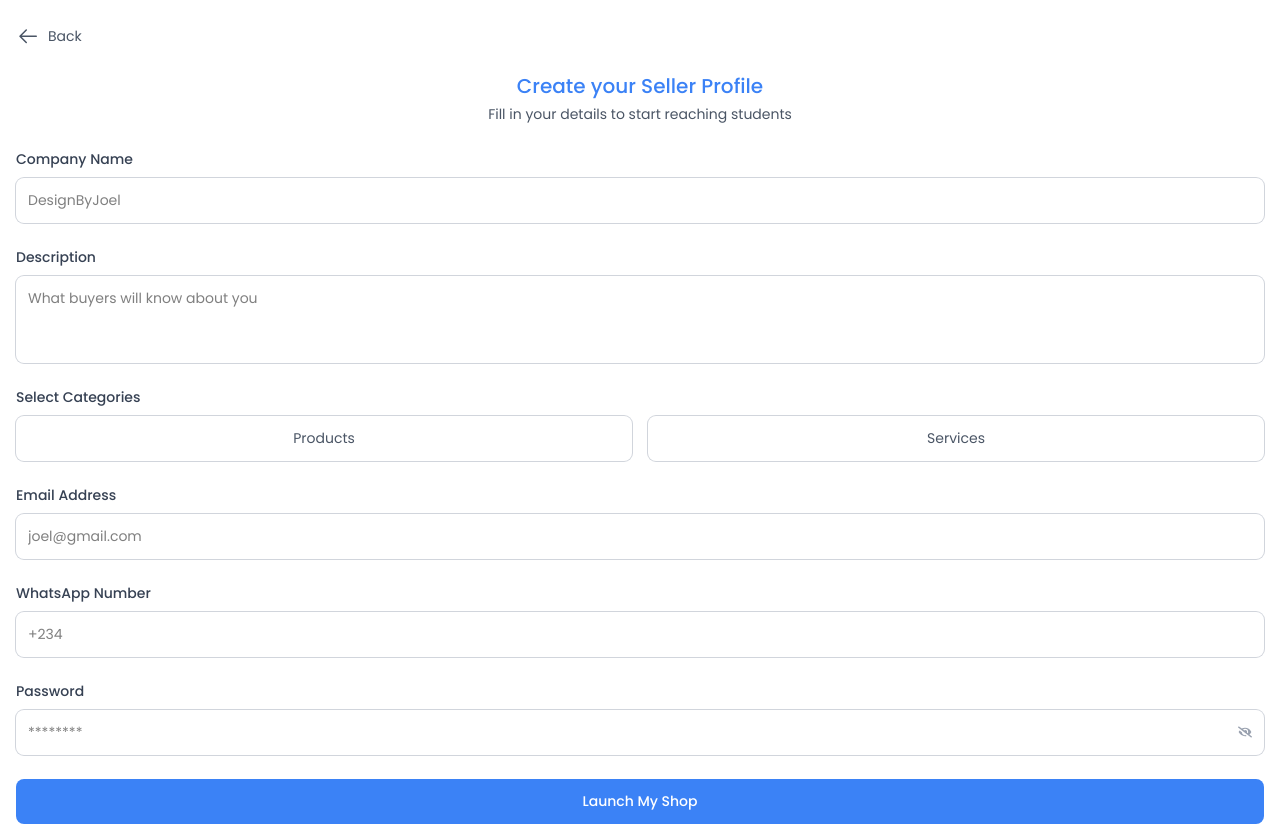
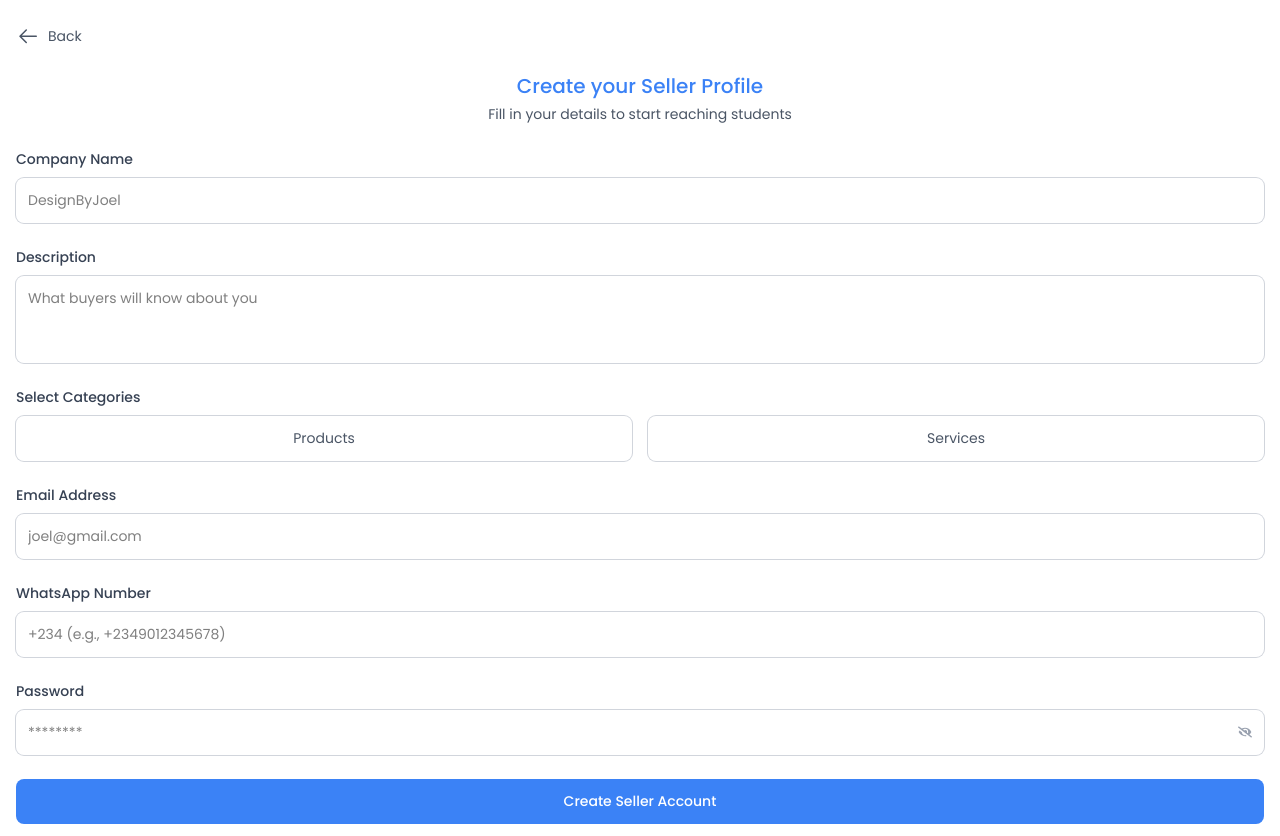
Before and after one commit to BuildingStartup/Haple, a React (Vite) app: page /signUp in a window 1280 px wide. Built offline with nearby package versions, Linux system fonts and the light colour scheme.

Commit message:
SignUp api commit

```diff
--- /dev/null
+++ b/src/features/authentication/useSignUp.js
@@ -0,0 +1,36 @@
+import { useState } from "react";
+import { useNavigate } from "react-router-dom";
+import { signUpSeller } from "../../services/apiAuth";
+import toast from "react-hot-toast";
+
+function useSignUp(){
+    const navigate = useNavigate();
+    const [loading, setLoading] = useState(false);
+    const [error, setError] = useState(null);
+
+    async function handleSignUp({email, password, onSuccess, onError}) {
+        console.log(typeof email)
+        setLoading(true);
+        setError(null);
+        try {
+            await signUpSeller({
+                email: email,
+                password: password
+            });
+            toast.success("Profile created successfully! Please log in.");
+            if(typeof onSuccess === "function") onSuccess();
+            navigate("/login");
+        } catch (err) {
+            setError(err.message);
+            toast.error(`Sign up failed: ${err.message}`);
+            if(typeof onError === "function") onError(err);
+        } finally {
+            setLoading(false);
+        }
+    }
+
+    return {loading, error, handleSignUp};
+}
+
+
+export default useSignUp;
--- a/src/pages/SignUp.jsx
+++ b/src/pages/SignUp.jsx
@@ -1,10 +1,15 @@
 import { useState } from "react";
+import { Link } from "react-router-dom";
 import { useForm } from "react-hook-form";
 import { GoArrowLeft } from "react-icons/go";
+import { VscError } from "react-icons/vsc";
 import Fields from "../ui/Fields.jsx";
-import { Link } from "react-router-dom";
+import { createSellerProfile } from "../services/apiSellers.js";
+import useSignUp from "../features/authentication/useSignUp.js";
+import SpinnerMini from "../ui/SpinnerMini.jsx";
 
 export default function SignUp() {
+  const {loading, handleSignUp} = useSignUp();
   const {
     register,
     handleSubmit,
@@ -36,13 +41,25 @@ export default function SignUp() {
   const services = [
     "Make-up",
     "Nail Tech",
-    "Photographing",
+    "Photography",
     "Graphic design",
     "Web design",
   ];
 
   const onSubmit = (data) => {
-    console.log("Final Seller Data:", data);
+    if(!data.email || !data.password) return;
+    console.log(typeof data.email)
+    handleSignUp({
+      email: data.email,
+      password: data.password,
+      onSuccess: () => {
+        console.log("Sign up successful!");
+        createSellerProfile(data);
+      },
+      onError: (error) => {
+        console.error("Sign up error:", error);
+      }
+    });
   };
 
   const handleToggle = (cat) => {
@@ -53,6 +70,23 @@ export default function SignUp() {
     setValue("categories", next);
   };
 
+  const handleWhatsAppChange = (value) => {
+    // Remove all non-digit characters except +
+    let cleanedNumber = value.replace(/[^\d+]/g, "");
+
+    // If it starts with 0, remove it
+    if (cleanedNumber.startsWith("0")) {
+      cleanedNumber = cleanedNumber.substring(1);
+    }
+
+    // If it doesn't start with +234, add it
+    if (!cleanedNumber.startsWith("+234") && cleanedNumber.length > 0) {
+      cleanedNumber = "+234" + cleanedNumber;
+    }
+
+    setValue("whatsapp", cleanedNumber);
+  };
+
   return (
     // <div className="b-20">
       <div className="h-screen px-4 py-6 space-y-6 pb-20">
@@ -60,6 +94,7 @@ export default function SignUp() {
           <GoArrowLeft className="text-2xl text-gray-600 cursor-pointer" />
           <span className="text-gray-600">Back</span>
         </Link>
+
         {/* Header */}
         <div className="text-center space-y-1">
           <h2 className="text-xl font-medium text-primary">
@@ -97,9 +132,12 @@ export default function SignUp() {
               rows={3}
             />
             {errors.description && (
-              <p className="text-red-600 text-sm bg-red-50 p-2 rounded">
-                {errors.description.message}
-              </p>
+              <div className="text-red-600 text-sm bg-red-50 p-2 rounded flex items-center gap-1">
+                  <VscError />
+                  <span>
+                    {errors.description.message}
+                  </span>
+                </div>
             )}
           </div>
 
@@ -167,9 +205,12 @@ export default function SignUp() {
                 )}
               </div>
               {errors.categories && (
-                <span className="text-red-600 text-sm bg-red-50 p-2 rounded">
-                  {errors.categories.message}
-                </span>
+                <div className="text-red-600 text-sm bg-red-50 p-2 rounded flex items-center gap-1">
+                  <VscError />
+                  <span>
+                    {errors.categories.message}
+                  </span>
+                </div>
               )}
             </div>
             )}
@@ -195,14 +236,15 @@ export default function SignUp() {
             forTag="whatsapp"
             labelName="WhatsApp Number"
             validation={{
-              value: /^\d{11}$/,
-              message: "WhatsApp must be exactly 11 digits",
+              value: /^\+234\d{10}$/,
+              message: "Must be +234 followed by 10 digits (11 digits total)",
             }}
-            placeholder="+234"
+            placeholder="+234 (e.g., +2349012345678)"
             type="tel"
-            errorMessage="Number must be 11 digits"
+            errorMessage="Enter a valid WhatsApp number"
             errors={errors}
             register={register}
+            onChange={(e) => handleWhatsAppChange(e.target.value)}
           />
 
           {/* PassWord */}
@@ -227,9 +269,11 @@ export default function SignUp() {
           {/* Submit Button */}
           <button
             type="submit"
-            className="w-full bg-primary font-medium text-white rounded-lg py-3 mb-3 cursor-pointer hover:bg-primary-light transition-colors duration-200"
+            className="w-full bg-primary font-medium text-white rounded-lg py-3 mb-3 cursor-pointer hover:shadow transition-all duration-200"
+            disabled={loading}
           >
-            Launch My Shop
+            {loading && <SpinnerMini />}
+            Create Seller Account
           </button>
         </form>
       </div>
--- a/src/ui/Fields.jsx
+++ b/src/ui/Fields.jsx
@@ -1,4 +1,5 @@
 import { FaEye, FaEyeSlash } from "react-icons/fa";
+import { VscError } from "react-icons/vsc";
 export default function Fields({
   labelName,
   forTag,
@@ -27,7 +28,12 @@ export default function Fields({
         className="w-full px-3 py-3 ring ring-gray-300 rounded-lg outline-none focus:ring focus:ring-primary transition-all duration-200"
       />
       {errors[forTag] && (
-        <p className="text-red-600 text-sm bg-red-50 p-2 rounded">{errors[forTag].message}</p>
+        <div className="text-red-600 text-sm bg-red-50 p-2 rounded flex items-center gap-1">
+          <VscError />
+          <span>
+            {errors[forTag].message}
+          </span>
+        </div>
       )}
       {forTag === "password" && (
         <button
--- /dev/null
+++ b/src/ui/Spinner.jsx
@@ -0,0 +1,16 @@
+function Spinner() {
+  return (
+    <div className="flex items-center justify-center min-h-screen">
+      <div
+        className="w-[6.4rem] aspect-square rounded-full animate-spin"
+        style={{
+          background: 'radial-gradient(farthest-side, var(--color-primary) 94%, transparent) top/10px 10px no-repeat, conic-gradient(transparent 30%, var(--color-primary))',
+          WebkitMask: 'radial-gradient(farthest-side, transparent calc(100% - 10px), #000 0)',
+          animationDuration: '1.5s'
+        }}
+      />
+    </div>
+  );
+}
+
+export default Spinner
--- /dev/null
+++ b/src/ui/SpinnerMini.jsx
@@ -0,0 +1,12 @@
+import { BiLoaderAlt } from "react-icons/bi";
+
+function SpinnerMini() {
+    return (
+        <BiLoaderAlt
+          className="w-[15] h-[15] animate-spin"
+          style={{ animationDuration: '1.5s' }}
+        />
+    )
+}
+
+export default SpinnerMini
```
